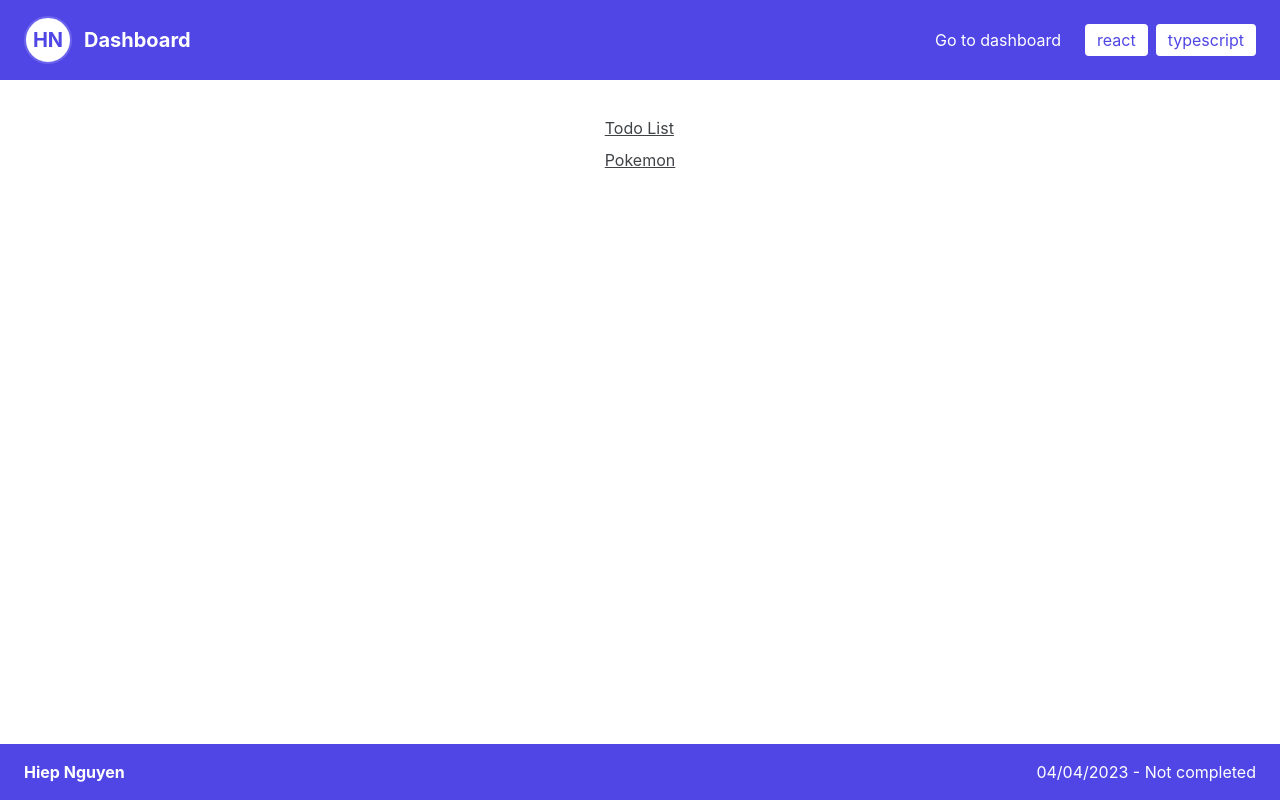
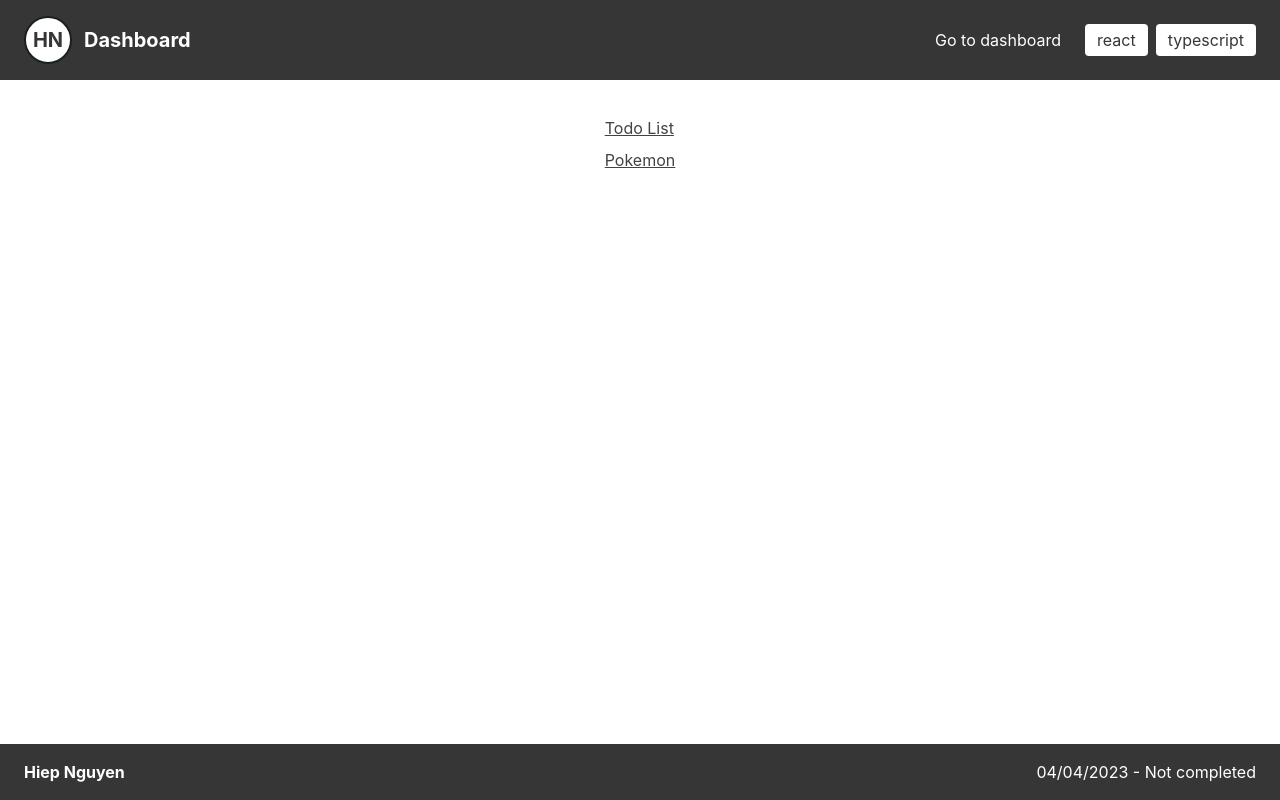
Before and after one commit to thienhiep1711/react-ts-training, a React (Vite) app: page /#/ in a window 1280 px wide. Built offline with nearby package versions, Linux system fonts and the light colour scheme.

Commit message:
Format with prettier

```diff
--- a/package.json
+++ b/package.json
@@ -24,6 +24,7 @@
     "@types/react": "^18.0.27",
     "@types/react-dom": "^18.0.10",
     "@typescript-eslint/eslint-plugin": "^5.54.1",
+    "@typescript-eslint/parser": "^6.6.0",
     "@vitejs/plugin-react": "^3.1.0",
     "autoprefixer": "^10.4.13",
     "eslint": "^8.35.0",
--- a/prettier.config.cjs
+++ b/prettier.config.cjs
@@ -3,6 +3,7 @@ module.exports = {
   singleQuote: true,
   trailingComma: 'none',
   parser: "typescript",
+  jsxSingleQuote: true,
   printWidth: 140,
   proseWrap: 'never',
   tabWidth: 2,
--- a/src/components/core/PageFooter.tsx
+++ b/src/components/core/PageFooter.tsx
@@ -7,12 +7,14 @@ type Props = {
 }
 
 function PageFooter({ author, completedDate, startDate }: Props) {
-  return <div className="bg-primary text-white px-6 py-4 flex justify-between items-center">
-    <strong>{author}</strong>
-    <div>
-      {startDate} - {completedDate}
+  return (
+    <div className='flex items-center justify-between bg-primary px-6 py-4 text-white'>
+      <strong>{author}</strong>
+      <div>
+        {startDate} - {completedDate}
+      </div>
     </div>
-  </div>
+  )
 }
 
 export default PageFooter
--- a/src/components/core/PageMain.tsx
+++ b/src/components/core/PageMain.tsx
@@ -5,7 +5,7 @@ type Props = {
 }
 
 function PageMain({ children }: Props) {
-  return <div className="container min-h-[calc(100vh-136px)] py-8">{children}</div>
+  return <div className='container min-h-[calc(100vh-136px)] py-8'>{children}</div>
 }
 
 export default PageMain
--- a/src/components/core/PageNav.tsx
+++ b/src/components/core/PageNav.tsx
@@ -7,7 +7,9 @@ function PageNav() {
       <ul className='flex flex-col'>
         {navSettings.navItems.map((item, index) => (
           <li className='mx-2' key={index}>
-            <Link className='text-base py-1 inline-block underline' to={item.fullPath}>{item.name}</Link>
+            <Link className='inline-block py-1 text-base underline' to={item.fullPath}>
+              {item.name}
+            </Link>
           </li>
         ))}
       </ul>
--- a/src/modules/dashboard/Dashboard.tsx
+++ b/src/modules/dashboard/Dashboard.tsx
@@ -15,9 +15,9 @@ const Dashboard: FC<DashboardProps> = () => {
   }
   return (
     <PageLayout setting={setting}>
-      <div className="flex justify-center">
-        <div className="flex-col">
-          <div className="flex w-full max-w-[600px]">
+      <div className='flex justify-center'>
+        <div className='flex-col'>
+          <div className='flex w-full max-w-[600px]'>
             <PageNav />
           </div>
         </div>
--- a/tailwind.config.cjs
+++ b/tailwind.config.cjs
@@ -35,8 +35,8 @@ module.exports = {
     extend: {
       colors: {
         primary: {
-          DEFAULT:  '#5046E5',
-          hover: '#6D64EE'
+          DEFAULT:  '#363636',
+          hover: '#192023'
         },
         secondary: {
           DEFAULT: '#66D6D6',
```
Also changed, not shown: src/components/core/PageHeader.tsx (+9 -7 lines), src/main.tsx (+7 -11 lines), src/modules/pokemon/Pokemon.tsx (+4 -4 lines), src/modules/todo-list/TodoList.tsx (+4 -4 lines), .eslintrc.json, 1 other file (tests, documents, lock files or other folders).
